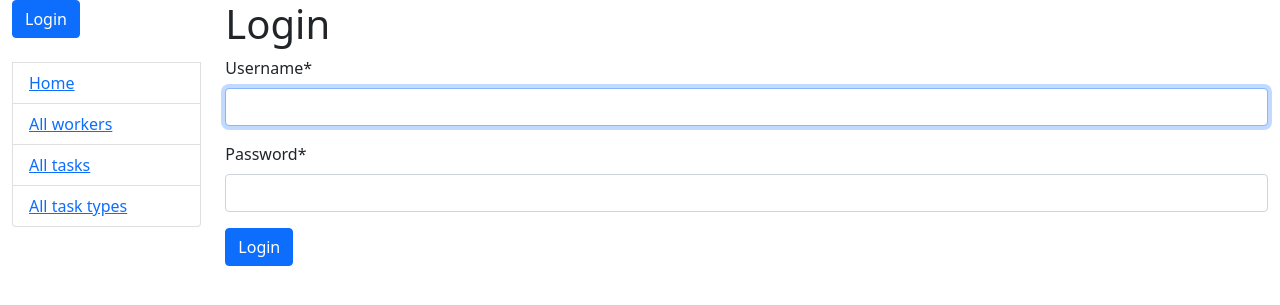
After one commit to Greenmanxd/it-company-task-manager, a Django app: page /accounts/login/ in a window 1280 px wide. The commit adds this page. Shown: the top 305 px of the page. Run offline with Django 4.2, Linux system fonts and the light colour scheme; some libraries are stand-ins or nearby versions.

Commit message:
Add login logout to project

```diff
--- a/it_company_task_manager/settings.py
+++ b/it_company_task_manager/settings.py
@@ -11,6 +11,7 @@ https://docs.djangoproject.com/en/4.1/ref/settings/
 """
 
 from pathlib import Path
+import os
 
 # Build paths inside the project like this: BASE_DIR / 'subdir'.
 BASE_DIR = Path(__file__).resolve().parent.parent
@@ -63,7 +64,7 @@ ROOT_URLCONF = 'it_company_task_manager.urls'
 TEMPLATES = [
     {
         'BACKEND': 'django.template.backends.django.DjangoTemplates',
-        'DIRS': [BASE_DIR / 'templates']
+        'DIRS': [os.path.join(BASE_DIR, 'templates')]
         ,
         'APP_DIRS': True,
         'OPTIONS': {
@@ -109,6 +110,8 @@ AUTH_PASSWORD_VALIDATORS = [
     },
 ]
 
+LOGIN_REDIRECT_URL = '/'
+
 AUTH_USER_MODEL = "task_manager.Worker"
 
 # Internationalization
--- a/it_company_task_manager/urls.py
+++ b/it_company_task_manager/urls.py
@@ -18,5 +18,7 @@ from django.urls import path, include
 
 urlpatterns = [
     path('admin/', admin.site.urls),
-    path('', include("task_manager.urls", namespace="task_manager"))
+    path('', include("task_manager.urls", namespace="task_manager")),
+
+    path("accounts/", include("django.contrib.auth.urls")),
 ]
--- a/task_manager/urls.py
+++ b/task_manager/urls.py
@@ -1,4 +1,4 @@
-from django.urls import path
+from django.urls import path, include
 
 from task_manager.views import (
     index,
--- a/templates/includes/sidebar.html
+++ b/templates/includes/sidebar.html
@@ -1,4 +1,15 @@
 <ul class="sidebar-nav list-group">
+  {% if user.is_authenticated %}
+    <h3><strong>User:</strong> <a href="{% url "task_manager:worker-detail" pk=user.id %}">{{ user.username }}</a></h3>
+    <li><strong><a href="{% url "logout" %}" class="btn btn-primary">Logout</a></strong></li>
+    <br>
+  {% else %}
+
+    <li><strong><a href="{% url "login" %}" class="btn btn-primary">Login</a></strong></li>
+    <br>
+
+  {% endif %}
+
   <li class="list-group-item"><a href="{% url "task_manager:index" %}">Home</a></li>
   <li class="list-group-item"><a href="{% url "task_manager:worker-list" %}">All workers</a></li>
   <li class="list-group-item"><a href="{% url "task_manager:task-list" %}">All tasks</a></li>
--- /dev/null
+++ b/templates/registration/login.html
@@ -0,0 +1,23 @@
+{% extends "base.html" %}
+{% load crispy_forms_filters %}
+
+
+{% block content %}
+
+  {% if form.error %}
+    <p>Yore username and password didn't match. Please try again.</p>
+  {% endif %}
+
+  <h1>Login</h1>
+
+  {% if next %}
+    <p>Please login to see this page.</p>
+  {% endif %}
+
+  <form method="post" action="{% url "login" %}">
+    {% csrf_token %}
+    {{ form|crispy }}
+    <input type="submit" value="Login" class="btn btn-primary">
+    <input type="hidden" name="next" value="{{ next }}">
+  </form>
+{% endblock %}
```
Also changed, not shown: templates/registration/logged_out.html (added, +9 -0 lines), db.sqlite3.
